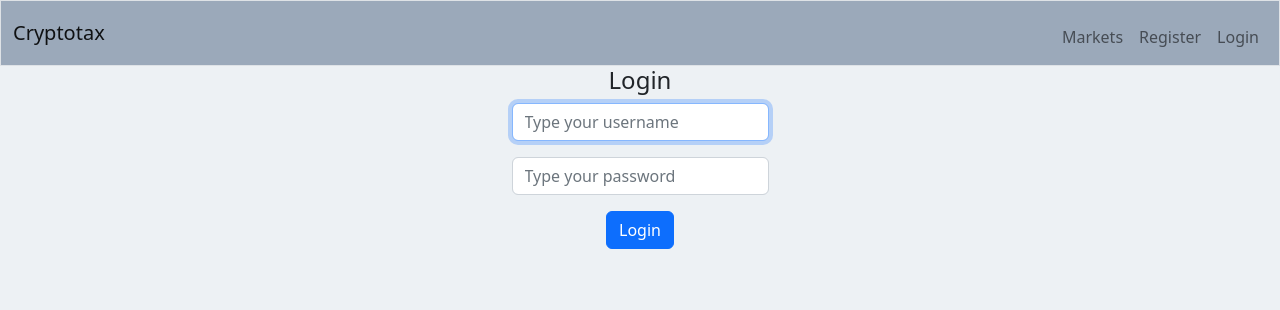
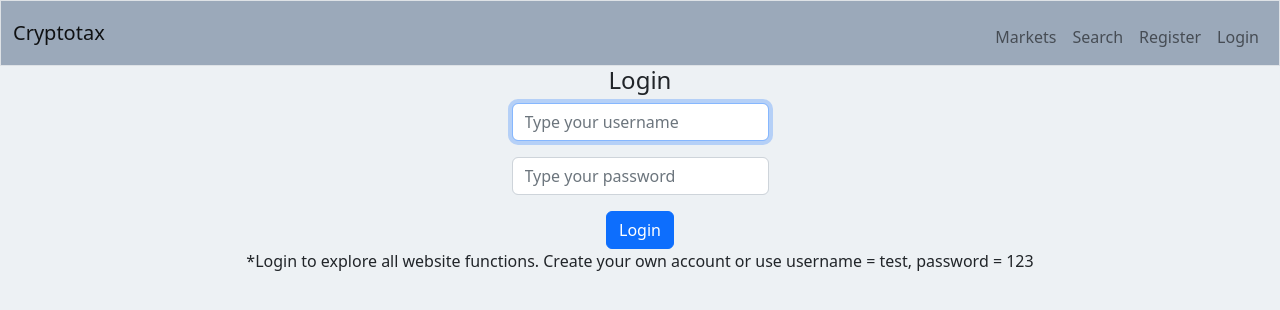
Before and after one commit to AleixMJ/cryptotax, a Flask app: page /login in a window 1280 px wide. Shown: the top 310 px of the page. Run offline with Flask 2, Linux system fonts and the light colour scheme.

Commit message:
layout changes

```diff
--- a/templates/index.html
+++ b/templates/index.html
@@ -6,8 +6,8 @@
 
 {% block main %}
 
-Hello, {{username}}
 
+<p class="text-center">Hello, {{username}}</p>
 <div class="container">
     <h4>Portfolio</h4>
     <table class="table table-striped">
--- a/templates/layout.html
+++ b/templates/layout.html
@@ -30,6 +30,7 @@
             {% else %}
                   <ul class="navbar-nav ms-auto mt-2">
                       <li class="nav-item"><a class="nav-link" href="/markets">Markets</a></li>
+                      <li class="nav-item"><a class="nav-link" href="/search">Search</a></li>
                       <li class="nav-item"><a class="nav-link" href="/register">Register</a></li>
                       <li class="nav-item"><a class="nav-link" href="/login">Login</a></li>
                   </ul>
--- a/templates/login.html
+++ b/templates/login.html
@@ -16,7 +16,9 @@
             <input class="form-control mx-auto w-auto" id="password" name="password" placeholder="Type your password" type="password">
         </div>
         <button class="btn btn-primary mx-auto w-auto" type="submit">Login</button>
+        <p>*Login to explore all website functions. Create your own account or use username = test, password = 123</p>
         </div>
+
     </form>
 </div>
 {% endblock %}
```
